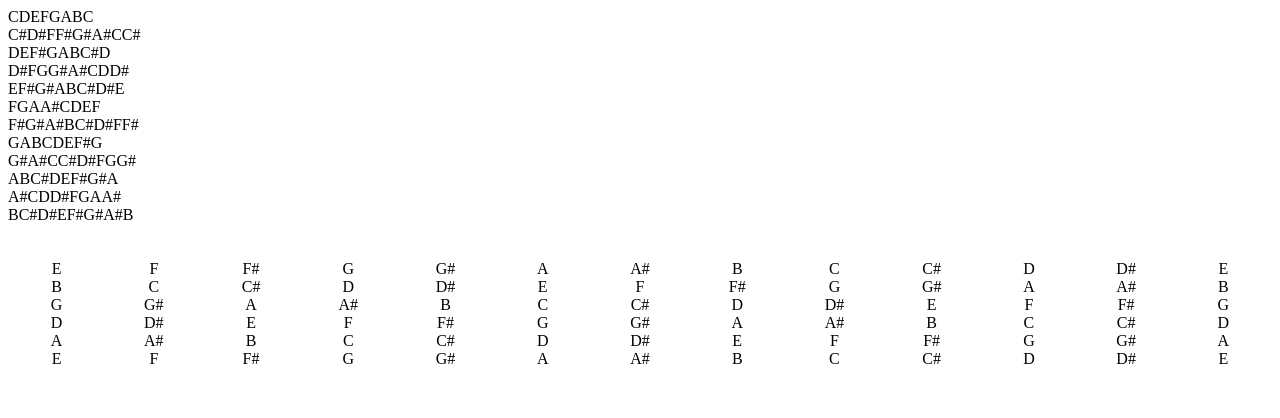
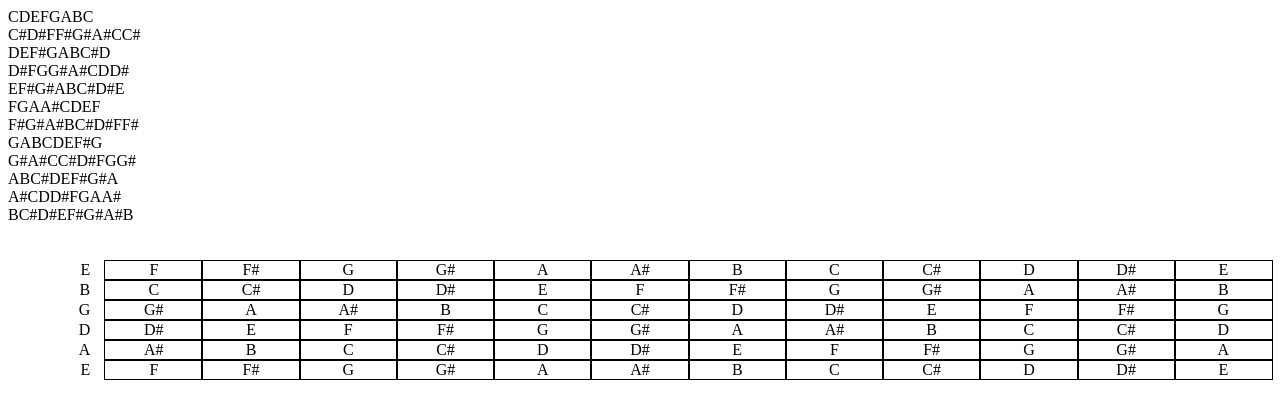
Before and after one commit to marano/purechords, a React (Create React App) app: page / in a window 1280 px wide. Shown: the top 418 px of the page. Built offline with nearby package versions, Linux system fonts and the light colour scheme.

Commit message:
Make fret count dynamic

```diff
--- a/src/App.js
+++ b/src/App.js
@@ -14,7 +14,7 @@ export default function App() {
       <br />
       <br />
       <div>
-        <GuitarArm />
+        <GuitarArm fretCount={13} />
       </div>
     </>
   );
--- a/src/GuitarArm.js
+++ b/src/GuitarArm.js
@@ -7,19 +7,30 @@ const Grid = styled.div`
   grid-template-columns: repeat(${(props) => props.columnCount}, 1fr);};
   justify-items: center;
   place-items: center;
+  grid-gap: 0px;
+
+  div {
+    border: 1px solid black;
+    width: 100%;
+    text-align: center;
+
+    &.open-string {
+      border 0;
+      text-align: right;
+      padding-right: 30px;
+    }
+  }
 `;
 
-export default function GuitarArm() {
-  const fretCount = 13;
-
+export default function GuitarArm({ fretCount }) {
   return (
     <Grid columnCount={fretCount}>
-      <GuitarString noteIndex={4} />
-      <GuitarString noteIndex={11} />
-      <GuitarString noteIndex={7} />
-      <GuitarString noteIndex={2} />
-      <GuitarString noteIndex={9} />
-      <GuitarString noteIndex={4} />
+      <GuitarString noteIndex={4} fretCount={fretCount} />
+      <GuitarString noteIndex={11} fretCount={fretCount} />
+      <GuitarString noteIndex={7} fretCount={fretCount} />
+      <GuitarString noteIndex={2} fretCount={fretCount} />
+      <GuitarString noteIndex={9} fretCount={fretCount} />
+      <GuitarString noteIndex={4} fretCount={fretCount} />
     </Grid>
   );
 }
--- a/src/GuitarFret.js
+++ b/src/GuitarFret.js
@@ -1,10 +1,10 @@
 import React from 'react';
 import getNoteName from './getNoteName';
 
-export default function GuitarFret({ noteIndex }) {
+export default function GuitarFret({ stringNoteIndex, fretIndex }) {
   return (
-    <div>
-      {getNoteName(noteIndex)}
+    <div className={fretIndex === 0 ? 'open-string' : ''}>
+      {getNoteName(stringNoteIndex + fretIndex)}
     </div>
   );
 }
--- a/src/GuitarString.js
+++ b/src/GuitarString.js
@@ -2,8 +2,10 @@ import React from 'react';
 import { range } from 'ramda';
 import GuitarFret from './GuitarFret';
 
-export default function GuitarString({ noteIndex }) {
-  const noteOffsets = range(0, 13);
+export default function GuitarString({ noteIndex, fretCount }) {
+  const noteOffsets = range(0, fretCount);
 
-  return noteOffsets.map((noteOffset) => <GuitarFret noteIndex={noteIndex + noteOffset} />);
+  return noteOffsets.map(
+    (noteOffset) => <GuitarFret stringNoteIndex={noteIndex} fretIndex={noteOffset} />,
+  );
 }
```
